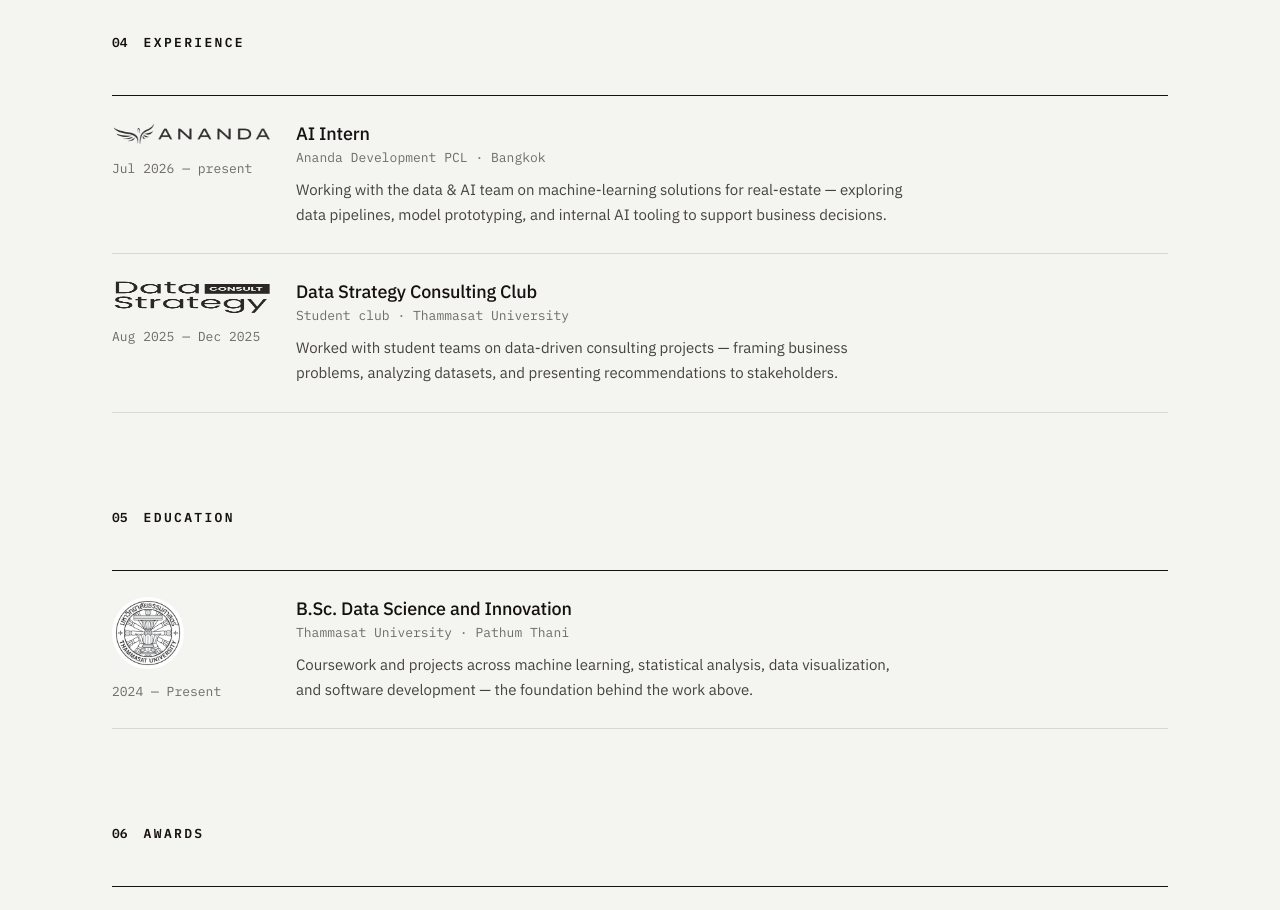
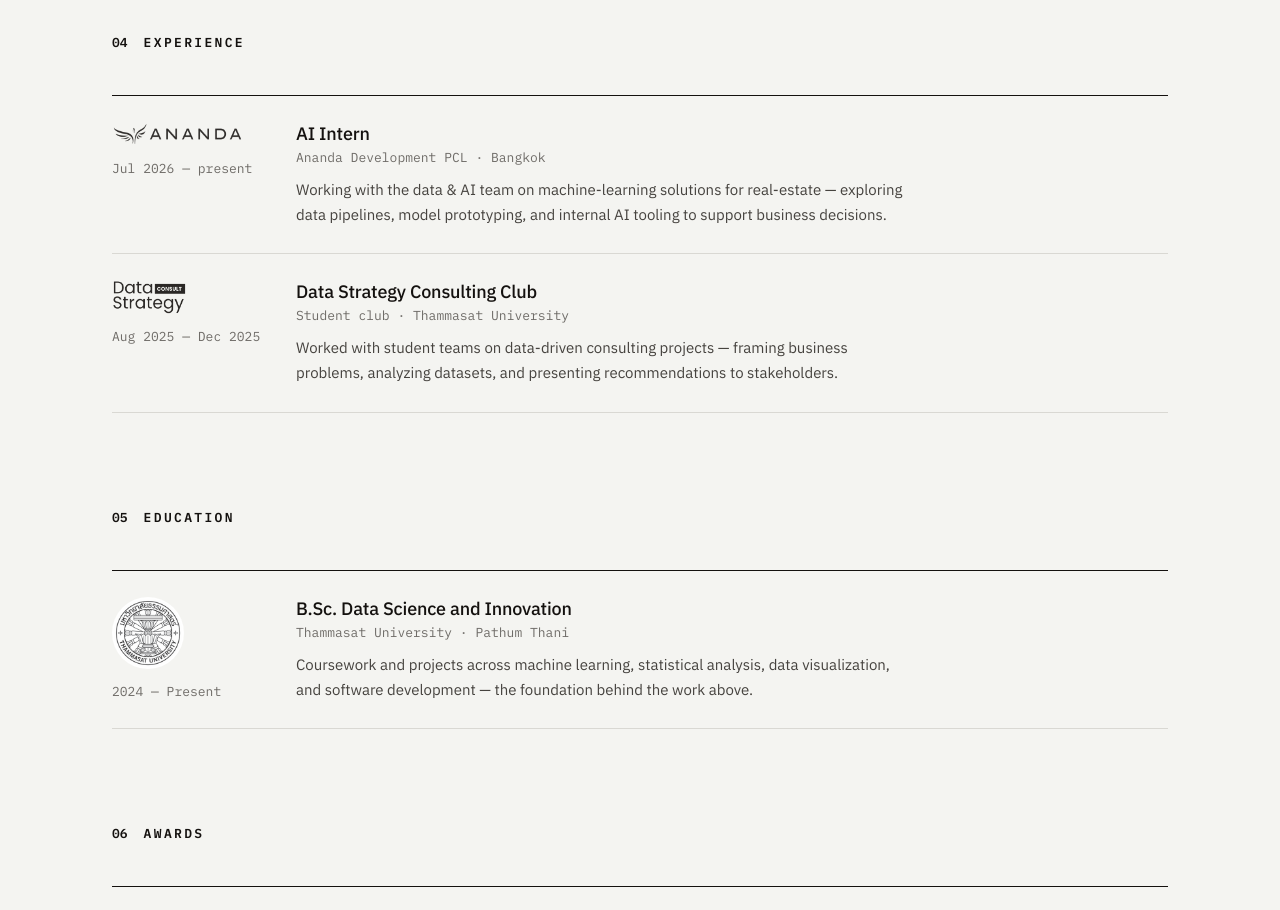
Before and after one commit to correleotion/correleotion.com, an Astro site: page / in a window 1280 px wide. Shown: the part 2800-3710 px from the top of the page. Built offline with nearby package versions, Linux system fonts and the light colour scheme; Astro itself is replaced by a stand-in of ours.

Commit message:
fix: stop flex column from stretching experience logos
.timeline__time-group is a flex column whose default align-items:stretch
forced the logos to the full 160px column width while their height stayed
fixed — the real cause of the distortion. align-self:flex-start fixes it.

Co-Authored-By: Claude Fable 5 <noreply@anthropic.com>

```diff
--- a/src/styles/styles.css
+++ b/src/styles/styles.css
@@ -386,6 +386,7 @@ body {
   width: auto;
   display: block;
   opacity: 0.9;
+  align-self: flex-start; /* the flex column stretches children full-width otherwise */
 }
 .exp-logo--tall { height: 34px; }
 html[data-theme="dark"] .exp-logo { filter: invert(1); }
```
